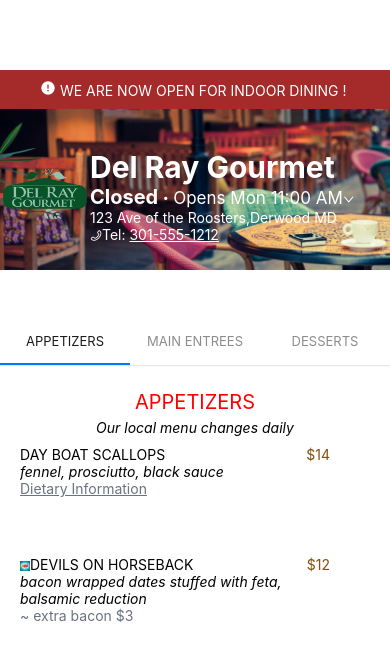
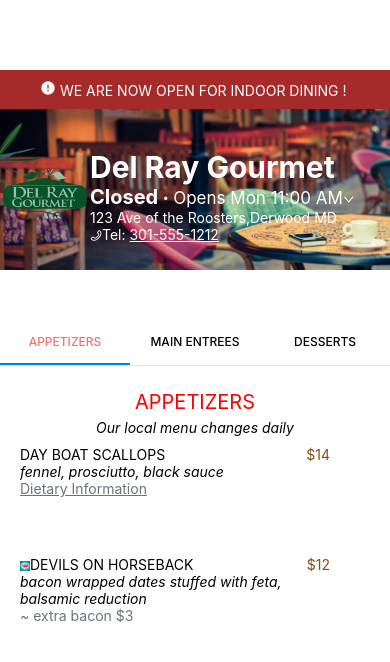
Before and after one commit to keerthijangam23/restaurant-menu-react-native, a React Native app: screen / in a window 390 px wide. Shown: the top 662 px of the page. Built offline with nearby package versions, Linux system fonts and the light colour scheme.

Commit message:
Add tab screen options

```diff
--- a/App.tsx
+++ b/App.tsx
@@ -11,7 +11,12 @@ export default function App() {
   return (
     <NavigationContainer>
       <AboutComponent />
-      <Tab.Navigator>
+      <Tab.Navigator screenOptions={{
+            tabBarLabelStyle: { fontSize: 12, fontWeight: "500" },
+            tabBarActiveTintColor: "rgb(248, 113, 113)",
+            tabBarInactiveTintColor: "black",
+            tabBarPressColor: "lightpink",
+          }}>
         <Tab.Screen name="Appetizers" component={AppetizersList} />
         <Tab.Screen name="Main Entrees" component={MainEntreesList} />
         <Tab.Screen name="Desserts" component={DessertsList} />
```
